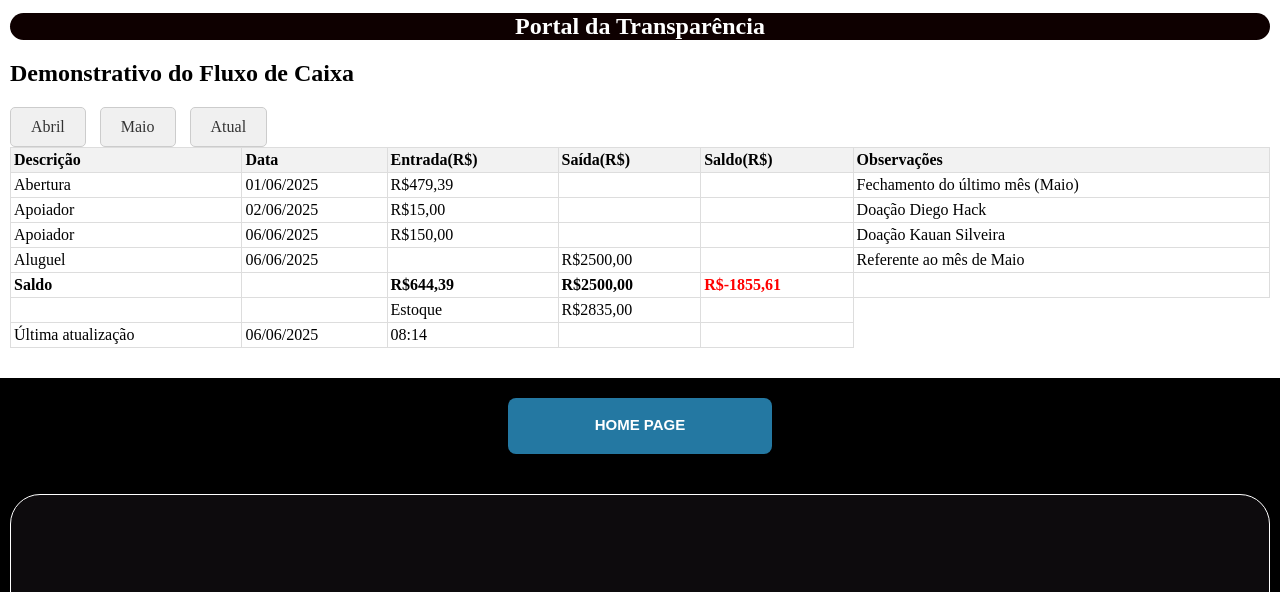
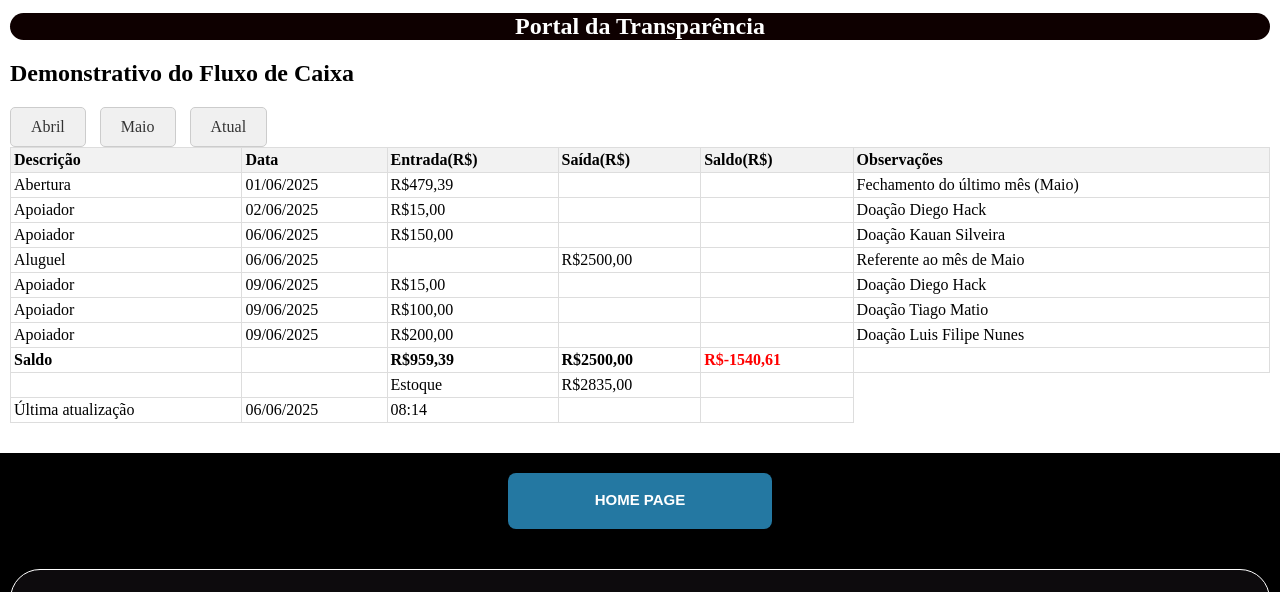
Before and after one commit to engenharia-da-luta/ong, a website built with Parcel: page docs/portal.html in a window 1280 px wide. Shown: the part 162-754 px from the top of the page. Built offline with nearby package versions, Linux system fonts and the light colour scheme.

Commit message:
update portal

```diff
--- a/docs/main.js
+++ b/docs/main.js
@@ -97,7 +97,7 @@ if (cashNegativeTotalElement) {
   cashNegativeTotalElement.textContent = cashSumNegativeFormatado;
 }
 
-const cashTotalManual = "R$-1855,61";
+const cashTotalManual = "R$-1540,61";
 
 cashTotalElements.forEach((element) => {
   element.textContent = cashTotalManual;
--- a/docs/portal.html
+++ b/docs/portal.html
@@ -776,6 +776,30 @@
               <td class="cash-flow__column"></td>
               <td class="cash-flow__column">Referente ao mês de Maio</td>
             </tr>
+            <tr>
+              <td class="cash-flow__column">Apoiador</td>
+              <td class="cash-flow__column">09/06/2025</td>
+              <td class="cash-flow__column cash--positive">R$15,00</td>
+              <td class="cash-flow__column cash--negative"></td>
+              <td class="cash-flow__column"></td>
+              <td class="cash-flow__column">Doação Diego Hack</td>
+            </tr>
+            <tr>
+              <td class="cash-flow__column">Apoiador</td>
+              <td class="cash-flow__column">09/06/2025</td>
+              <td class="cash-flow__column cash--positive">R$100,00</td>
+              <td class="cash-flow__column cash--negative"></td>
+              <td class="cash-flow__column"></td>
+              <td class="cash-flow__column">Doação Tiago Matio</td>
+            </tr>
+            <tr>
+              <td class="cash-flow__column">Apoiador</td>
+              <td class="cash-flow__column">09/06/2025</td>
+              <td class="cash-flow__column cash--positive">R$200,00</td>
+              <td class="cash-flow__column cash--negative"></td>
+              <td class="cash-flow__column"></td>
+              <td class="cash-flow__column">Doação Luis Filipe Nunes</td>
+            </tr>
             <tr class="cash-flow__saldo">
               <td class="cash-flow__column">Saldo</td>
               <td class="cash-flow__column"></td>
```
